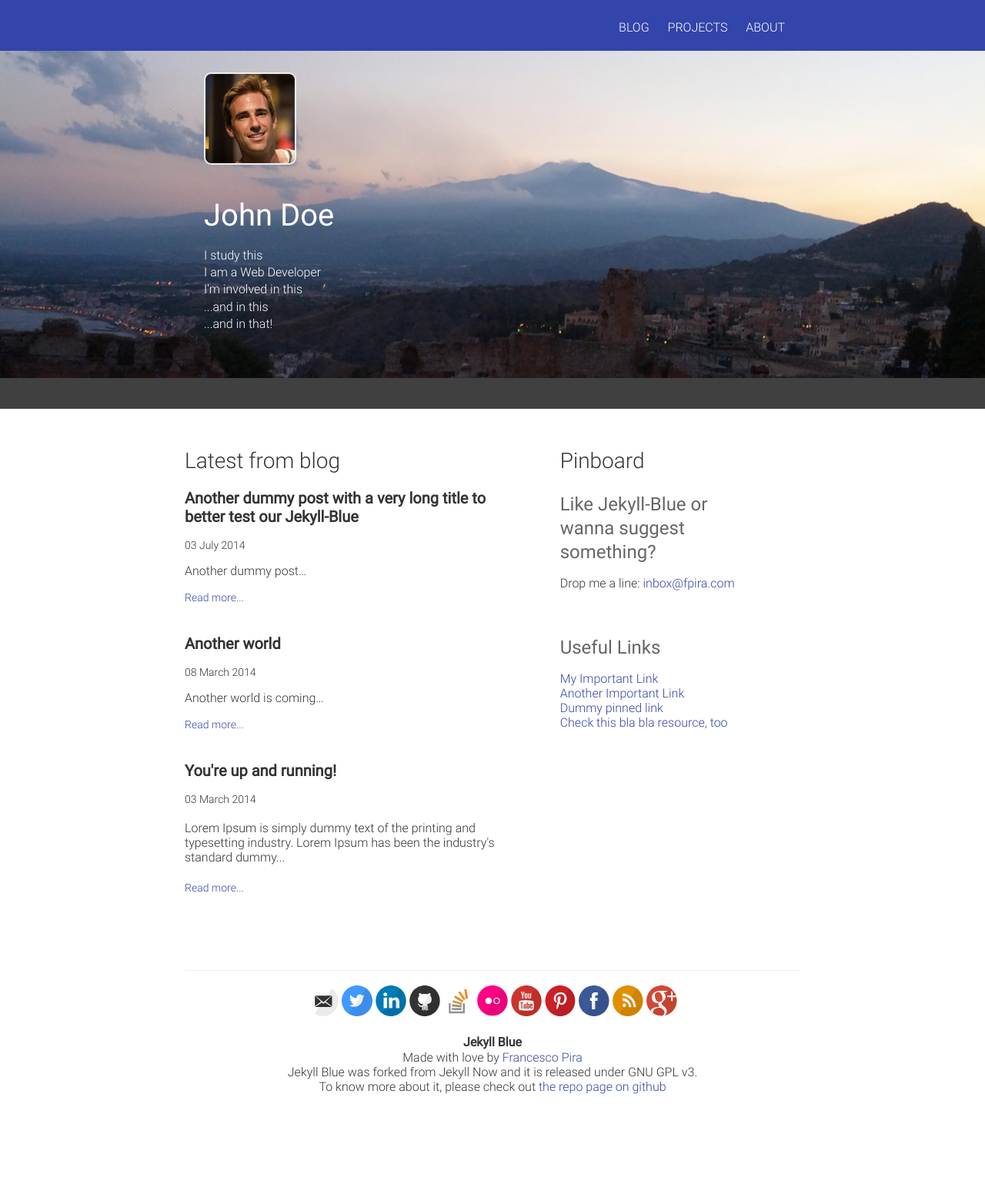
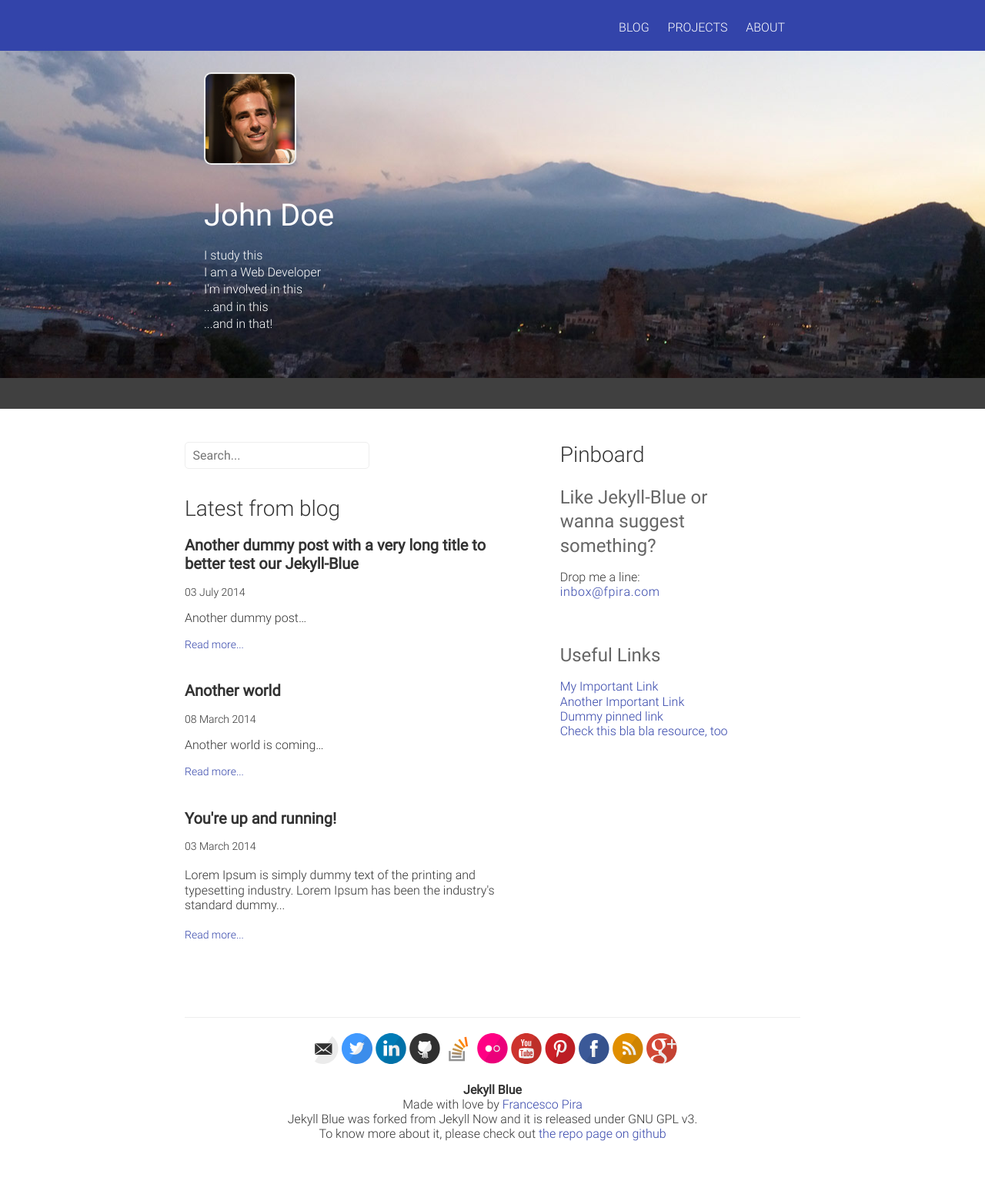
Before and after one commit to pirafrank/Jekyll-Blue, a Jekyll site: the page built from index.html, in a window 1280 px wide. Shown: the whole page at 77% size. Built offline with Jekyll 4.4.1, drawn with Linux system fonts in a browser that asks for light colours; Markdown is read by kramdown in place of the engine named in the settings; before the commit the page ends 1499 px from its top, so only the background shows below that.

Commit message:
new feature: website search, powered by duckduckgo

```diff
--- a/_config.yml
+++ b/_config.yml
@@ -19,6 +19,9 @@ timezone: Europe/Rome
 
 # Theme Engine
 # To change site-wide fonts and colors, go to _sass/_variables anche change the hex values.
+
+# Writing anything to enable search, leave it blank to disable
+embedsearch: true
 
 # Includes a social icon in social divs for each username you enter
 social-links:
--- /dev/null
+++ b/_includes/searchbox.html
@@ -0,0 +1,13 @@
+
+    <form method="get" class="searchbox" action="https://duckduckgo.com/">
+        <!-- using parameteres at https://duckduckgo.com/params -->
+        <input type="hidden" name="sites"value="{{ site.url }}" /> <!-- website URL -->
+        <input type="hidden" name="ka" value="h"/> <!-- Helvetica as link font -->
+        <input type="hidden" name="k7" value="#fff"/> <!-- background color -->
+        <input type="hidden" name="kj" value="#34a"/> <!-- header color -->
+        <input type="hidden" name="ky" value="#eee"/> <!-- highlight color -->
+        <input type="hidden" name="kx" value="#34a"/> <!-- URLs color -->
+        <input type="hidden" name="kt" value="Helvetica"/> <!-- text font -->
+        <input type="text" name="q" maxlength="255" placeholder="Search..."/>
+        <input type="submit" value="DuckDuckGo Search" style="visibility: hidden;" />
+    </form>
--- a/css/home/home.scss
+++ b/css/home/home.scss
@@ -97,6 +97,14 @@ h1, h2, h3, h4, h5, h6 {
   }
 }
 
+.searchbox {           // these settings overwrite the ones in style.scss
+  max-width: 240px;
+
+  @include mobile {
+    max-width: none;
+    margin: 0px;
+  }
+}
 
 .news {
   padding-top: 1.2em;
--- a/index.html
+++ b/index.html
@@ -77,8 +77,12 @@
 
   <div class="container">
     <div class="section group">
+      <div class="inner-container">
         <div class="col span_3_of_5">
-        <div class="news newsSectionTitle">Latest from blog</div>
+          <div>
+            {% include searchbox.html %}
+          </div>
+          <div class="newsSectionTitle">Latest from blog</div> <!-- news class removed reduce space from search box-->
           {% for post in site.posts limit: site.home.max_posts %}
             <div class="news newsEntry">
               <span class="news newsTitle">{{ post.title }}</span>
@@ -101,11 +105,13 @@
         </div>
         <div class="col span_2_of_5">
           {% if site.home.show_pinboard %}
-          <div class="news newsSectionTitle">Pinboard</div>
+            <div class="newsSectionTitle">Pinboard</div>
             <div class="newsEntry">
               <h4>Like Jekyll-Blue or wanna suggest something?</h4>
               <p>
-              Drop me a line: <a href="mailto:inbox@fpira.com">inbox@fpira.com</a>
+                Drop me a line:
+                <br>
+                <span class="safe-email"><a href="mailto:{{ site.encryptedemail }}" onclick="this.href=this.href.replace(/ /g,'')">{{ site.encryptedemail }}</a></span>
               </p>
               <br>
               <h4>Useful Links</h4>
@@ -120,6 +126,7 @@
         </div>
       </div>
     </div>
+  </div>
 
   {% include footer.html %}
 
--- a/style.scss
+++ b/style.scss
@@ -264,6 +264,43 @@ nav { // edit this to change navbar appearance
 
 }
 
+.searchbox {
+  //float: left;
+  font-family: $defaultSansSerif;
+  width: 100%;
+  max-width: 180px;
+  margin: 0px;
+  margin-left: 0px;
+  padding: -1px;
+  line-height: 1px;
+
+  @include mobile {
+    max-width: 180px;
+    margin: 0px 15px 0px 15px;
+  }
+
+  input {
+    width: 100%;
+    height: 35px;
+    font-family: $defaultSansSerif;
+    font-size: 16px;
+    background-color: transparent; // #fafafa;
+    border: 1px solid $lightGray;
+    padding: 6px 4%;
+    color: $gray;
+    -webkit-border-radius: 5px;
+    -moz-border-radius: 5px;
+    border-radius: 5px;
+
+    &:focus {
+      color: $darkerGray; // color of typed text
+      outline: none;
+      border-color: $blue;
+      background-color: $white;
+    }
+  }
+}
+
 //
 // pages
 //
```
Lines whose indentation alone changed are shown as unchanged.
